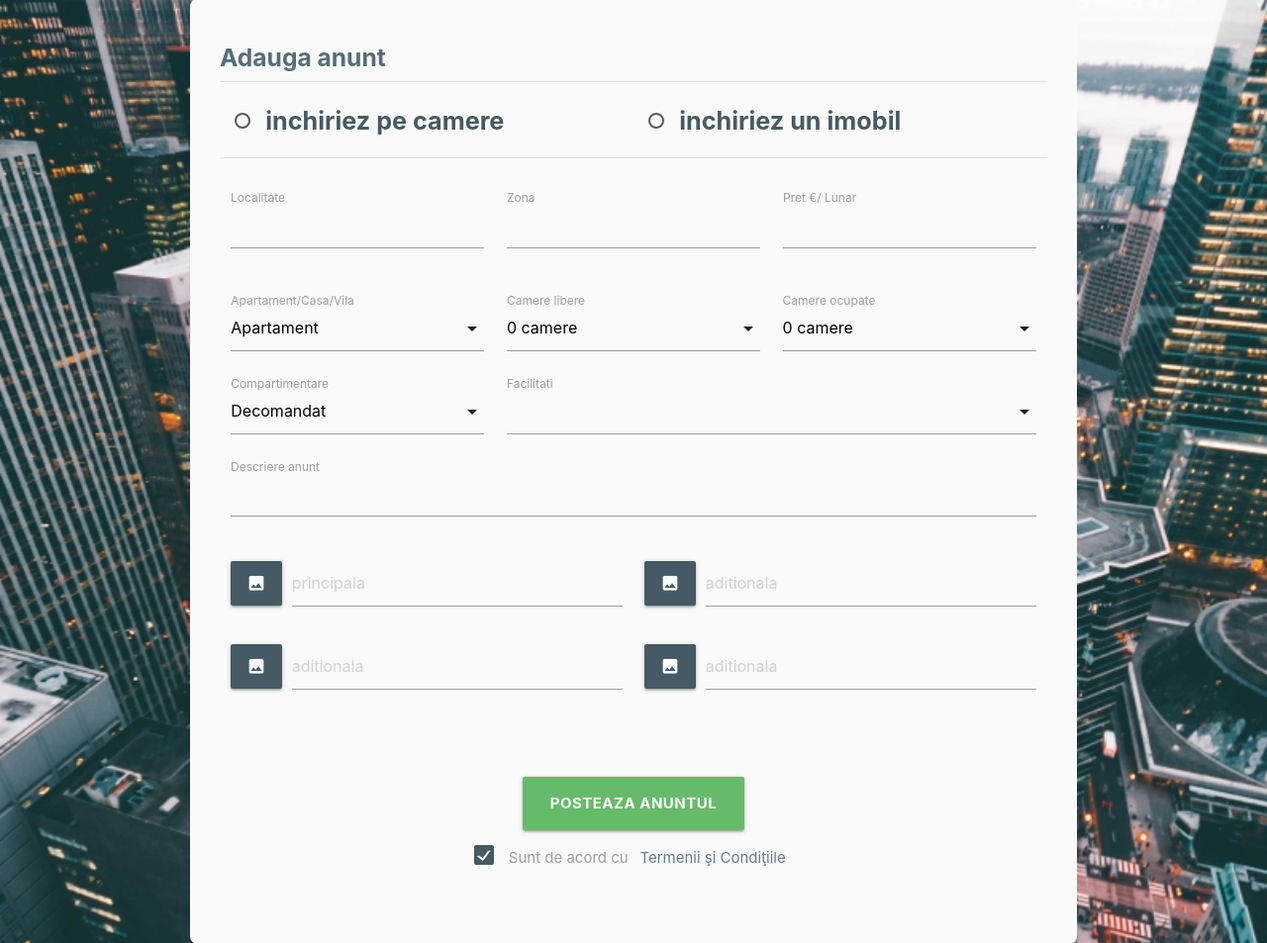
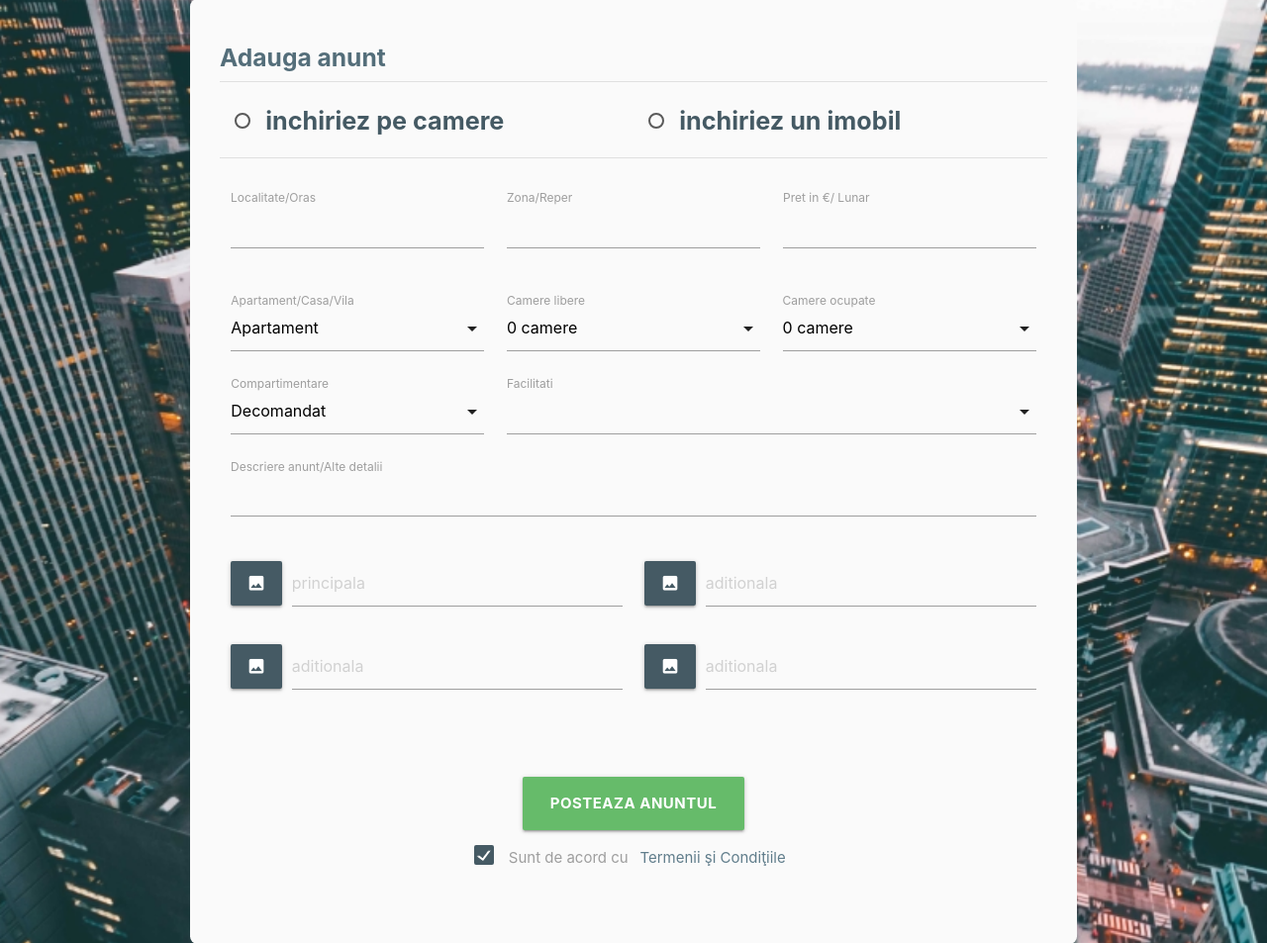
Before and after one commit to ClimenteA/chirieshare-draft, a Django app: page /anunturi/adauga/ in a window 1280 px wide. Shown: the part 96-1049 px from the top of the page at 99% size. Run offline with Django 3.2, Linux system fonts and the light colour scheme; the visitor is signed in with stand-in values (Sample User, id 1).

Commit message:
modified labels for adauga_anunt page

```diff
--- a/anunturi/templates/anunturi/adauga_anunt.html
+++ b/anunturi/templates/anunturi/adauga_anunt.html
@@ -29,17 +29,17 @@
 <div class="row">
     <div class="input-field col s12 m4">
         {{ form.localitate }}
-        <label for="id_localitate">{{ form.localitate.label }}</label>
+        <label for="id_localitate">Localitate/Oras</label>
     </div>
 
     <div class="input-field col s12 m4">
         {{ form.zona }}
-        <label for="id_zona">{{ form.zona.label }}</label>
+        <label for="id_zona">Zona/Reper</label>
     </div>
 
     <div class="input-field col s12 m4">
         {{ form.pret }}
-        <label for="id_pret">{{ form.pret.label }} &euro;/ Lunar</label>
+        <label for="id_pret">Pret in &euro;/ Lunar</label>
     </div>
 </div>
 
@@ -52,17 +52,17 @@
 
     <div class="input-field col s12 m4">
         {{ form.camere_libere }}
-        <label>{{ form.camere_libere.label }}</label>
+        <label>Camere libere</label>
     </div>
 
     <div class="input-field col s12 m4">
         {{ form.camere_ocupate }}
-        <label>{{ form.camere_ocupate.label }}</label>
+        <label>Camere ocupate</label>
     </div>
 
     <div class="input-field col s12 m4">
         {{ form.compartimentare }}
-        <label>{{ form.compartimentare.label }}</label>
+        <label>Compartimentare</label>
     </div>
 
     <div class="input-field col s12 m8">
@@ -72,7 +72,7 @@
 
     <div class="input-field col s12">
         {{ form.descriere_anunt }}
-        <label>{{ form.descriere_anunt.label }}</label>
+        <label>Descriere anunt/Alte detalii</label>
     </div>
 
 
```
Also changed, not shown: media/anunturi/1.jpg (added).
